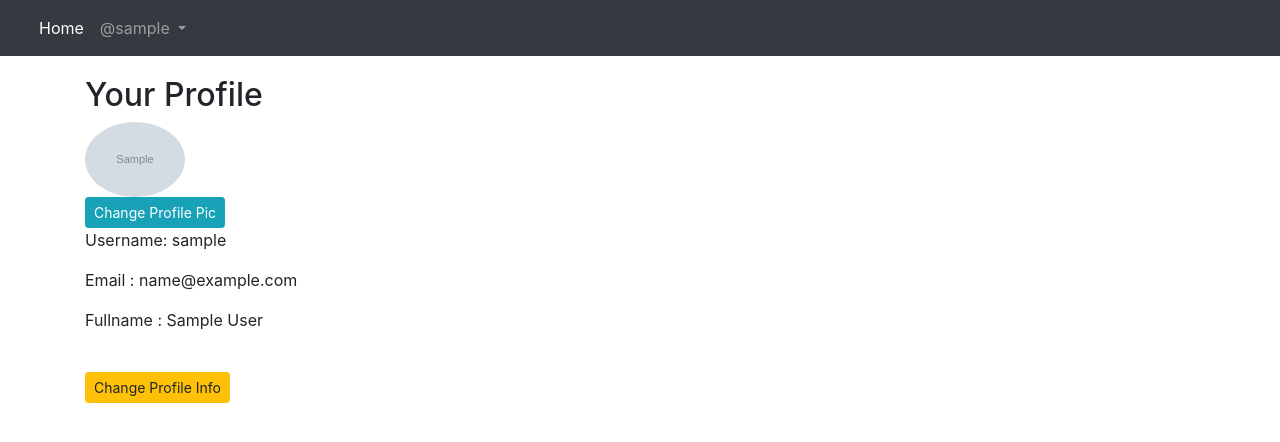
After one commit to m0mins/BlogProjInDjango, a Django app: page /account/profile/ in a window 1280 px wide. The commit adds this page. Shown: the top 442 px of the page. Run offline with Django 4.2, Linux system fonts and the light colour scheme; a user stored in the database is signed in; tables that the repository leaves empty hold one stand-in row (values such as "Sample post"); grey boxes marked "Sample" are stand-in pictures; some libraries are stand-ins or nearby versions.

Commit message:
added nav bar

```diff
--- a/App_Login/urls.py
+++ b/App_Login/urls.py
@@ -1,10 +1,18 @@
 from django.urls import path
 from App_Login import views
+
 
 app_name='App_Login'
 
 urlpatterns=[
     path('signup/',views.sign_up,name='signup'),
     path('login/',views.login_page,name='login'),
+    path('logout/',views.logout_user,name='logout'),
+    path('profile/',views.profile,name='profile'),
+    path('change_profile/',views.user_change ,name='user_change'),
+    path('password/',views.pass_change ,name='pass_change'),
+    path('add-picture/',views.add_pro_pic ,name='add_pro_pic'),
+    path('change-picture/',views.change_pro_pic ,name='change_pro_pic'),
+
 
 ]
--- a/App_Login/views.py
+++ b/App_Login/views.py
@@ -1,16 +1,18 @@
 from django.shortcuts import render
-from django.contrib.auth.forms import UserCreationForm,AuthenticationForm
+from django.contrib.auth.forms import UserCreationForm,AuthenticationForm,PasswordChangeForm
 from django.contrib.auth import login,logout,authenticate
 from django.shortcuts import HttpResponseRedirect
 from django.urls import reverse
+from django.contrib.auth.decorators import login_required
+from App_Login.forms import SignUpForm,UserProfileChange,ProfilePic
 
 # Create your views here.
 
 def sign_up(request):
-    form=UserCreationForm()
+    form=SignUpForm()
     registered=False
     if request.method=='POST':
-        form=UserCreationForm(data=request.POST)
+        form=SignUpForm(data=request.POST)
         if form.is_valid():
             form.save()
             registered=True
@@ -30,3 +32,60 @@ def login_page(request):
                 login(request,user)
                 return HttpResponseRedirect(reverse('index'))
     return render(request,'App_Login/login.html',context={'form':form})
+
+@login_required
+def logout_user(request):
+    logout(request)
+    return HttpResponseRedirect(reverse('index'))
+
+@login_required
+def profile(request):
+    return render(request,'App_Login/profile.html',context={})
+
+@login_required
+def user_change(request):
+    current_user=request.user
+    form=UserProfileChange(instance=current_user)
+    if request.method=='POST':
+        form=UserProfileChange(request.POST,instance=current_user)
+        if form.is_valid():
+            form.save()
+            form=UserProfileChange(instance=current_user)
+
+    return render(request,'App_Login/change_profile.html',context={'form':form})
+
+
+@login_required
+def pass_change(request):
+    current_user=request.user
+    changed=False
+    form=PasswordChangeForm(current_user)
+    if request.method=='POST':
+        form=PasswordChangeForm(current_user,data=request.POST)
+        if form.is_valid():
+            form.save()
+            changed=True
+
+    return render(request,'App_Login/change_pass.html',context={'form':form ,'changed':changed})
+
+@login_required
+def add_pro_pic(request):
+    form=ProfilePic()
+    if request.method=='POST':
+        form=ProfilePic(request.POST,request.FILES)
+        if form.is_valid():
+            user_obj=form.save(commit=False)
+            user_obj.user=request.user
+            user_obj.save()
+            return HttpResponseRedirect(reverse('App_Login:profile'))
+    return render(request,'App_Login/pro_pic_add.html',context={'form':form})
+
+@login_required
+def change_pro_pic(request):
+    form=ProfilePic(instance=request.user.user_profile)
+    if request.method=='POST':
+        form=ProfilePic(request.POST,request.FILES,instance=request.user.user_profile)
+        if form.is_valid():
+            form.save()
+            return HttpResponseRedirect(reverse('App_Login:profile'))
+    return render(request,'App_Login/pro_pic_add.html',context={'form':form})
--- a/My_Blog_Project/urls.py
+++ b/My_Blog_Project/urls.py
@@ -2,10 +2,13 @@
 from django.contrib import admin
 from django.urls import path,include
 from . import views
-
+from django.conf import settings
+from django.contrib.staticfiles.urls import static ,staticfiles_urlpatterns
 urlpatterns = [
     path('admin/', admin.site.urls),
     path('account/',include('App_Login.urls')),
     path('blog/',include('App_Blog.urls')),
     path('',views.Index,name='index')
 ]
+urlpatterns +=staticfiles_urlpatterns()
+urlpatterns +=static(settings.MEDIA_URL,document_root=settings.MEDIA_ROOT)
--- a/requirements.txt
+++ b/requirements.txt
@@ -1,5 +1,7 @@
 asgiref==3.7.2
+crispy-bootstrap4==2022.1
 Django==4.2.5
+django-cleanup==8.0.0
 django-crispy-forms==2.0
 Pillow==10.0.1
 sqlparse==0.4.4
--- a/templates/App_Login/login.html
+++ b/templates/App_Login/login.html
@@ -1,11 +1,14 @@
 {% extends 'base.html'%}
+{% load crispy_forms_tags %}
 {%block title_block%}Login {%endblock%}
 
 {%block body_block%}
 
 <h3>Login</h3>
 <form method="POST">
-    {{form}}
+    {% csrf_token %}
+    {{form|crispy}}
+
     <button type="submit" class="btn btn-primary btn-sm">Login</button>
 </form>
 
--- /dev/null
+++ b/templates/App_Login/profile.html
@@ -0,0 +1,27 @@
+{%extends 'base.html'%}
+{%block title_block%} Profile {%endblock%}
+{%block body_block%}
+
+<h2>Your Profile </h2>
+{%if user.user_profile%}
+<img src="/media/{{user.user_profile.profile_pic}}" class="rounded-circle" width="100px">
+<br>
+<a href="{% url 'App_Login:change_pro_pic'%}" class="btn btn-info btn-sm">Change Profile Pic</a>
+<br>
+{%else%}
+<img src="/media/profile_pics/default_profile.png"class="rounded-circle" width="100px">
+<br>
+<br>
+<a href="{% url 'App_Login:add_pro_pic'%}" class="btn btn-info btn-sm">Change Profile Pic</a>
+<br>
+{%endif%}
+
+<p>Username: {{user.username}}</p>
+<p>Email : {{user.email}}</p>
+<p>Fullname : {{user.first_name}}  {{user.last_name}}</p>
+<br>
+
+<a href="{% url 'App_Login:user_change'%}" class="btn btn-warning btn-sm">Change Profile Info</a>
+
+
+{%endblock%}
--- a/templates/base.html
+++ b/templates/base.html
@@ -24,26 +24,33 @@
       <li class="nav-item active">
         <a class="nav-link" href="{% url 'index'%}">Home</a>
       </li>
-      <li class="nav-item ">
-        <a class="nav-link" href="{% url 'App_Login:signup'%}">Sign Up</a>
-      </li>
 
-      <li class="nav-item">
-        <a class="nav-link" href="">Logout</a>
-      </li>
+    {%if user.is_authenticated%}
+    <div class="nav-item dropdown">
+      <a class="nav-link dropdown-toggle" href="#"  id="dropdownMenuLink" data-toggle="dropdown" >
+        @{{user.username}}
+      </a>
+      <div class="dropdown-menu">
+        <a class="dropdown-item" href="{% url 'App_Login:profile'%}">Your Profile</a>
+        <a class="dropdown-item" href="{% url 'App_Login:logout'%}" >Logout</a>
+      </div>
 
-      <li class="nav-item">
-        <a class="nav-link" href="">Register</a>
-      </li>
-      <li class="nav-item">
-        <a class="nav-link" href="">Login</a>
-      </li>
+    </div>
+    {%else%}
+    <li class="nav-item ">
+      <a class="nav-link" href="{% url 'App_Login:signup'%}">Sign Up</a>
+    </li>
 
-    </ul>
+    <li class="nav-item">
+      <a class="nav-link" href="{% url 'App_Login:login'%}">Login</a>
+    </li>
   </div>
+  {%endif%}
+</ul>
 </nav>
 <div class="container" style="padding-top: 20px;">
 {% block body_block %}
+
 {% endblock %}
 
 </div>
```
Also changed, not shown: App_Login/forms.py (added, +22 -0 lines), My_Blog_Project/settings.py (+10 -1 lines), templates/App_Login/change_pass.html (added, +19 -0 lines), templates/App_Login/change_profile.html (added, +12 -0 lines), templates/App_Login/pro_pic_add.html (added, +16 -0 lines), App_Login/models.py (line endings or trailing spaces).
